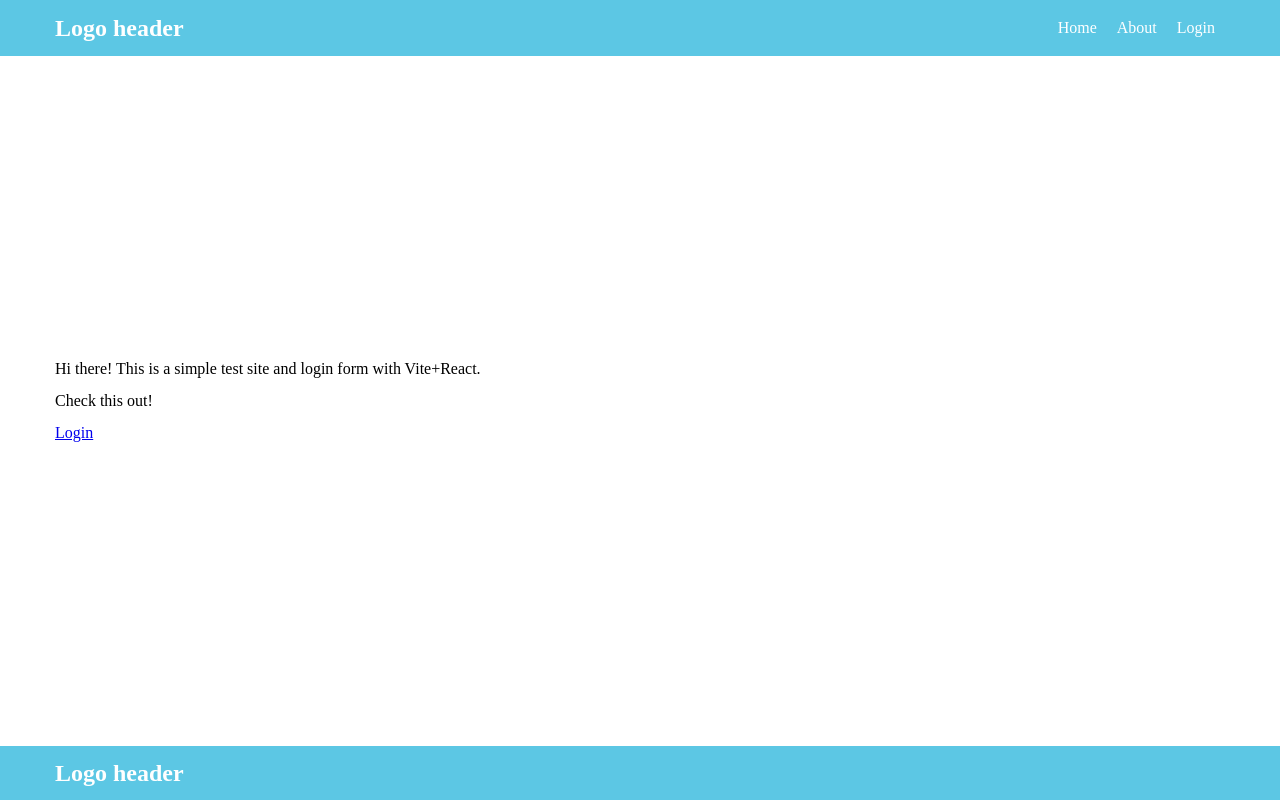
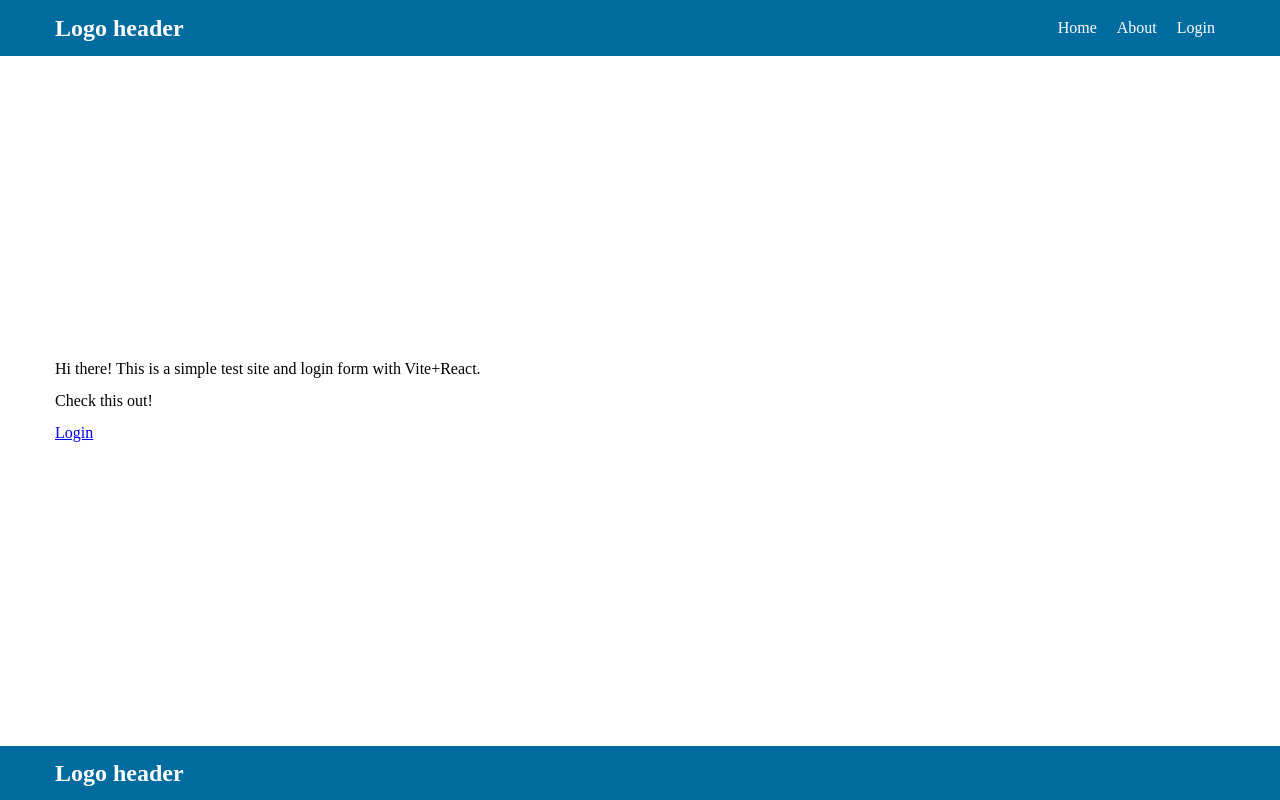
Before and after one commit to rdak/login-form-react-vite, a React (Vite) app: page / in a window 1280 px wide. Built offline with nearby package versions, Linux system fonts and the light colour scheme.

Commit message:
update vite package

```diff
--- a/package.json
+++ b/package.json
@@ -27,6 +27,6 @@
 		"globals": "16.0.0",
 		"typescript": "5.8.3",
 		"typescript-eslint": "8.29.1",
-		"vite": "6.2.5"
+		"vite": "6.3.5"
 	}
 }
--- a/src/styles/App.scss
+++ b/src/styles/App.scss
@@ -17,7 +17,7 @@
 header,
 footer {
 	padding: 15px;
-	background: #5cc7e4;
+	background: #006b9f;
 }
 
 .container {
```
Also changed, not shown: 1 other file (tests, documents, lock files or other folders).
